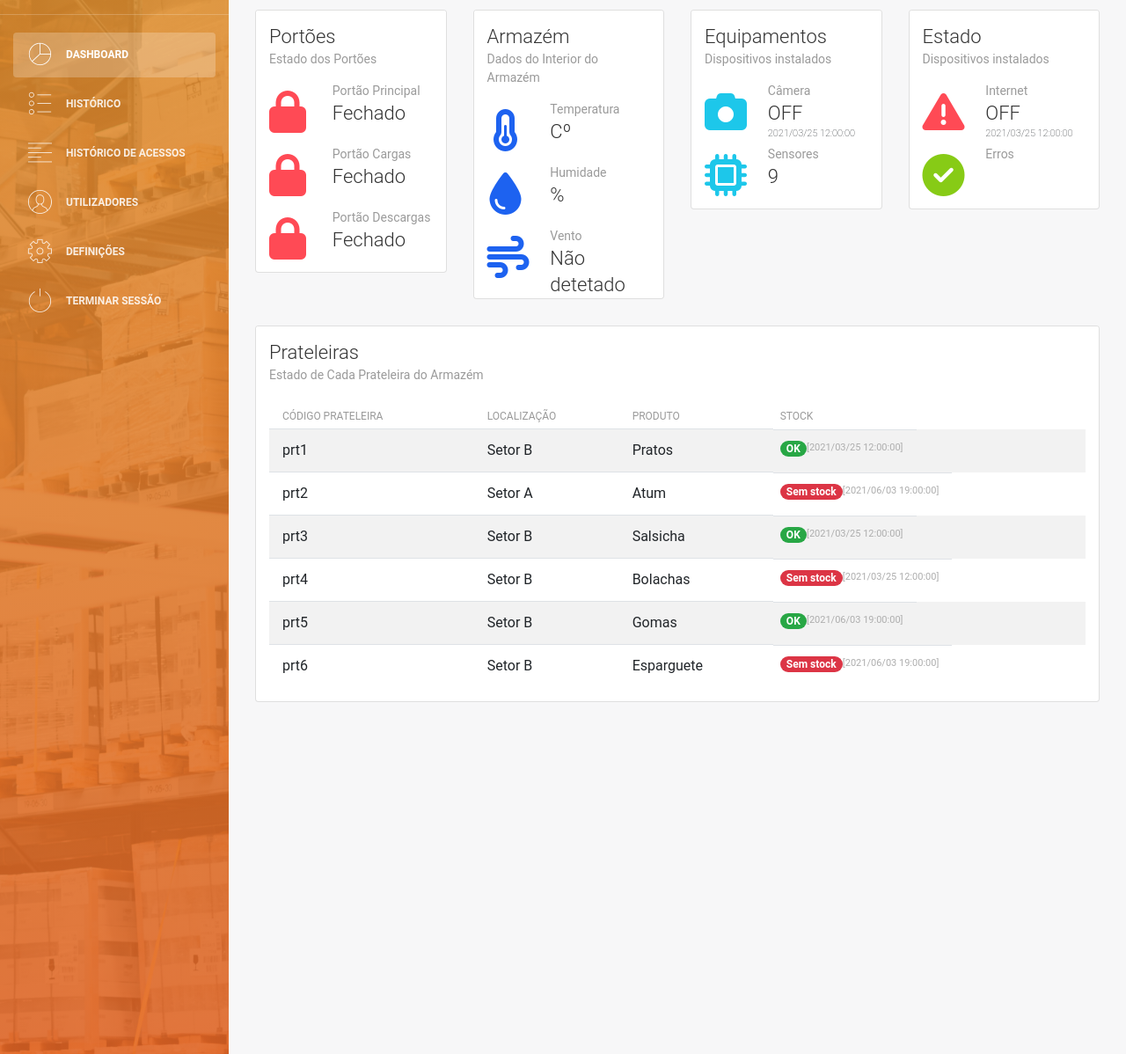
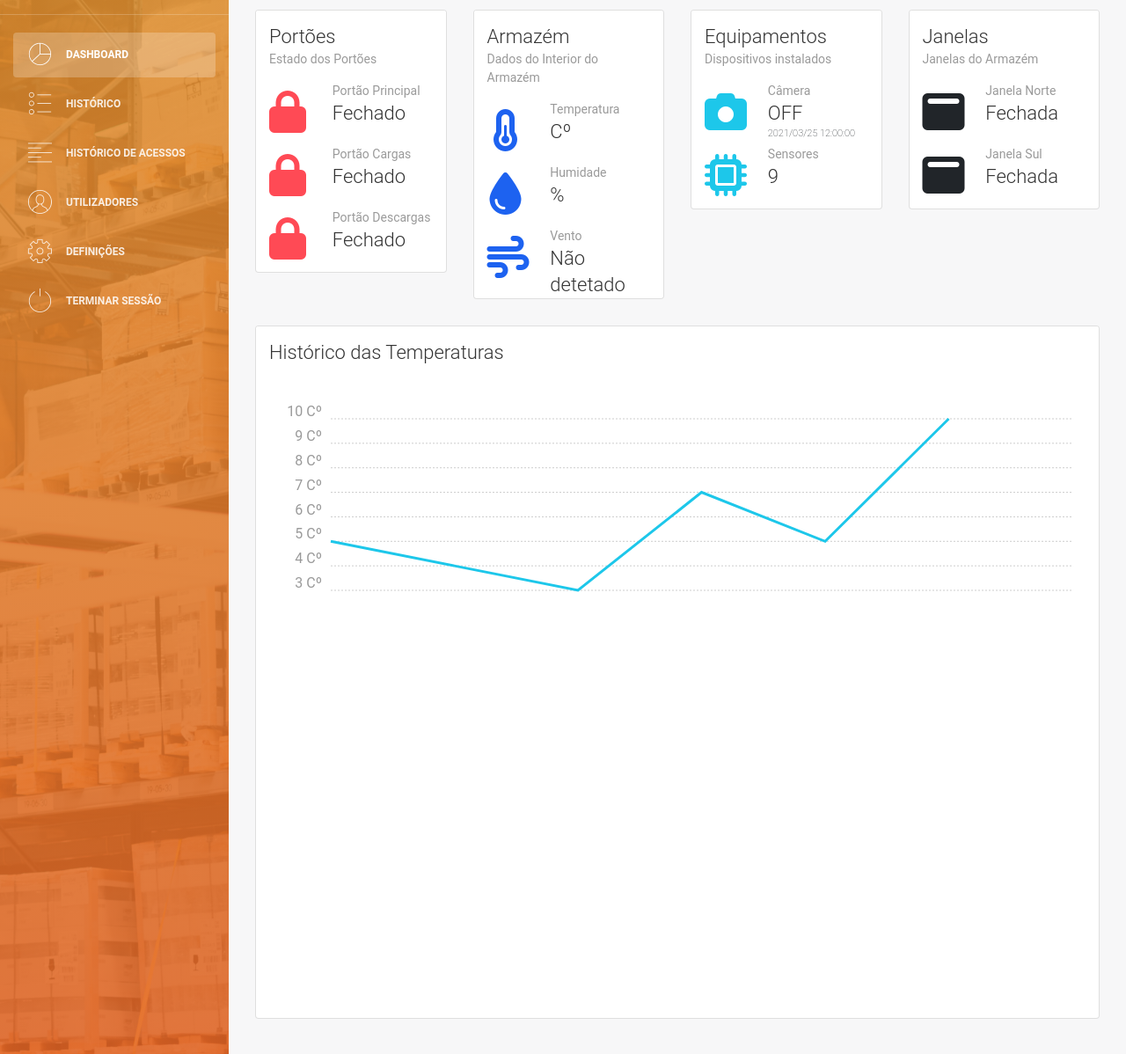
Before and after one commit to adaojoaof/Armazem-Inteligente, a PHP site: page /projetoTI/dashboard.php in a window 1280 px wide. Shown: the part 91-1289 px from the top of the page at 88% size. Run offline with PHP 8.4, Linux system fonts and the light colour scheme; the visitor is signed in with stand-in values (Sample User, id 1); data that the repository does not hold is empty; some libraries are stand-ins or nearby versions.

Commit message:
Charts e janelas ok!

```diff
--- a/dashboard.php
+++ b/dashboard.php
@@ -10,6 +10,8 @@ $sensores = explode("\n", $sensores);
 $temperatura = json_decode(file_get_contents("http://localhost:8888/projetoTI/api/api.php?sensor=temperatura"));
 $humidade = json_decode(file_get_contents("http://localhost:8888/projetoTI/api/api.php?sensor=humidade"));
 $vento = json_decode(file_get_contents("http://localhost:8888/projetoTI/api/api.php?sensor=detetor_vento"));
+$janelaNorte = json_decode(file_get_contents("http://localhost:8888/projetoTI/api/api.php?sensor=janela_sul"));
+$janelaSul = json_decode(file_get_contents("http://localhost:8888/projetoTI/api/api.php?sensor=janela_sul"));
 
 
 $portao_principal = json_decode(file_get_contents("http://localhost:8888/projetoTI/api/api.php?sensor=portao_principal"));
@@ -185,42 +187,31 @@ $prateleiras = $newPrateleiras;
    <div class="col-xl-3 col-sm-6">
       <div class="card-stats card">
          <div class="card-header">
-            <h4 class="card-title">Estado</h4>
-            <p class="card-category">Dispositivos instalados</p>
+            <h4 class="card-title">Janelas</h4>
+            <p class="card-category">Janelas do Armazém</p>
          </div>
          <div class="card-body">
-            <div class="row">
+         <div class="row" id="janela_sul">
                <div class="col-4">
-                  <div class="icon-big text-center icon-warning">
-                     <?php if ($valor_internet == 1) { ?>
-                        <i class="fas fa-check-circle text-success"></i>
-                     <?php } else { ?>
-                        <i class="fas fa-exclamation-triangle text-danger"></i>
-                     <?php } ?>
-                  </div>
+                  <div class="icon-big text-center icon-warning"><i class="far fa-window-maximize"></i></div>
                </div>
                <div class="col-8">
                   <div class="numbers">
-                     <p class="card-category">Internet</p>
-                     <h4 class="card-title"> <?= $valor_internet == 1 ? "ON" : "OFF" ?> </h4>
-                     <p class="dashboard-cards-hora"><?= $hora_internet ?></p>
+                     <p class="card-category">Janela Norte</p>
+                     <h4 class="card-title"><?php echo $janelaNorte->value == 1 ? "Aberta" : "Fechada" ?></h4>
+                     <p class="dashboard-cards-hora"><?= $janelaNorte->datetime ?></p>
                   </div>
                </div>
             </div>
-            <div class="row">
+            <div class="row" id="janela_norte">
                <div class="col-4">
-                  <div class="icon-big text-center icon-warning">
-                     <?php if ($valor_error == 0) { ?>
-                        <i class="fas fa-check-circle text-success"></i>
-                     <?php } else { ?>
-                        <i class="fas fa-exclamation-triangle text-danger"></i>
-                     <?php } ?>
-                  </div>
+                  <div class="icon-big text-center icon-warning"><i class="far fa-window-maximize"></i></div>
                </div>
                <div class="col-8">
                   <div class="numbers">
-                     <p class="card-category">Erros</p>
-                     <h4 class="card-title"><?php echo $valor_error ?></h4>
+                     <p class="card-category">Janela Sul</p>
+                     <h4 class="card-title"><?php echo $janelaSul->value == 1 ? "Aberta" : "Fechada" ?></h4>
+                     <p class="dashboard-cards-hora"><?= $janelaSul->datetime ?></p>
                   </div>
                </div>
             </div>
@@ -230,38 +221,12 @@ $prateleiras = $newPrateleiras;
    <div class="col-12">
       <div class="card-stats card">
          <div class="card-header">
-            <h4 class="card-title">Prateleiras</h4>
-            <p class="card-category">Estado de Cada Prateleira do Armazém</p>
+            <h4 class="card-title">Histórico das Temperaturas</h4>
+            <p class="card-category"></p>
          </div>
          <div class="card-body">
-            <div class="table-responsive">
-               <table class="table table-hover table-striped">
-                  <thead>
-                     <tr>
-                        <th>Código Prateleira</th>
-                        <th>Localização</th>
-                        <th>Produto</th>
-                        <th>Stock</th>
-                     </tr>
-                  </thead>
-                  <tbody>
-                     <?php foreach ($prateleiras as $key => $value) { ?>
-                        <tr>
-                           <td><?= $key ?></td>
-                           <td><?= file_get_contents("api/files/prateleiras/$key/localizacao.txt") ?></td>
-                           <td><?= $value ?></td>
-                           <td>
-                              <?php if (file_get_contents("api/files/prateleiras/$key/valor.txt") == 1) { ?>
-                                 <span class="badge badge-pill badge-success">OK</span>
-                              <?php } else { ?>
-                                 <span class="badge badge-pill badge-danger">Sem stock</span>
-                              <?php } ?>
-                              <span class="pratelerias-hora">[<?= file_get_contents("api/files/prateleiras/$key/hora.txt") ?>]</span>
-                           </td>
-                        </tr>
-                     <?php } ?>
-                  </tbody>
-               </table>
+            <div class="ct-chart ct-perfect-fourth">
+
             </div>
          </div>
       </div>
--- a/footer.php
+++ b/footer.php
@@ -21,7 +21,7 @@
     <!--  Plugin for Switches, full documentation here: http://www.jque.re/plugins/version3/bootstrap.switch/ -->
     <script src="assets/js/plugins/bootstrap-switch.js"></script>
     <!--  Chartist Plugin  -->
-    <!-- <script src="assets/js/plugins/chartist.min.js"></script> -->
+    <script src="assets/js/plugins/chartist.min.js"></script>
     <!--  Notifications Plugin    -->
     <!-- <script src="assets/js/plugins/bootstrap-notify.js"></script> -->
     <!-- Control Center for Light Bootstrap Dashboard: scripts for the example pages etc -->
@@ -64,18 +64,24 @@
                         }
                         else if(sensor.sensor_id=="humidade"||sensor.sensor_id=="temperatura"){
                             $("#"+sensor.sensor_id).find(".card-title .value-in").html(sensor.value);
-                            oldValue=$("#"+sensor.sensor_id).attr("data-value");
+                            oldValue=$("#"+sensor.sensor_id).data("value");
                             if(oldValue>sensor.value){
                                 $("#"+sensor.sensor_id).find(".arrow-state").html('<i class="fas fa-arrow-down"></i>');
                             }else if(oldValue<sensor.value){
                                 $("#"+sensor.sensor_id).find(".arrow-state").html('<i class="fas fa-arrow-up"></i>');
                             }
-                            $("#"+sensor.sensor_id).attr("data-value", sensor.value);
+                            $("#"+sensor.sensor_id).data("value", sensor.value);
                         }else if(sensor.sensor_id=="detetor_vento"){
                             if(sensor.value==1){
                                 $("#"+sensor.sensor_id).find(".card-title").html("Detetado");
                             }else{
                                 $("#"+sensor.sensor_id).find(".card-title").html('Não detetado');
+                            }
+                        }else if(sensor.sensor_id=="janela_sul"||sensor.sensor_id=="janela_norte"){
+                            if(sensor.value==1){
+                                $("#"+sensor.sensor_id).find(".card-title").html("Aberta");
+                            }else{
+                                $("#"+sensor.sensor_id).find(".card-title").html('Fechada');
                             }
                         }
                         console.log("#"+sensor.sensor_id);
@@ -83,6 +89,42 @@
                     });
                 });
             }, 3000);
+            // Our labels and three data series
+var data = {
+  labels: ['Week1', 'Week2', 'Week3', 'Week4', 'Week5', 'Week6'],
+  series: [
+    [5, 4, 3, 7, 5, 10]
+  ]
+};
+
+// We are setting a few options for our chart and override the defaults
+var options = {
+  // Don't draw the line chart points
+  showPoint: false,
+  // Disable line smoothing
+  lineSmooth: false,
+  // X-Axis specific configuration
+  axisX: {
+    // We can disable the grid for this axis
+    showGrid: false,
+    // and also don't show the label
+    showLabel: false
+  },
+  // Y-Axis specific configuration
+  axisY: {
+    // Lets offset the chart a bit from the labels
+    offset: 60,
+    // The label interpolation function enables you to modify the values
+    // used for the labels on each axis. Here we are converting the
+    // values into million pound.
+    labelInterpolationFnc: function(value) {
+      return value + ' Cº';
+    }
+  }
+};
+
+// All you need to do is pass your configuration as third parameter to the chart function
+new Chartist.Line('.ct-chart', data, options);
         });
 
         function dataHora(){
```
Also changed, not shown: historico.php (+7 -2 lines).
